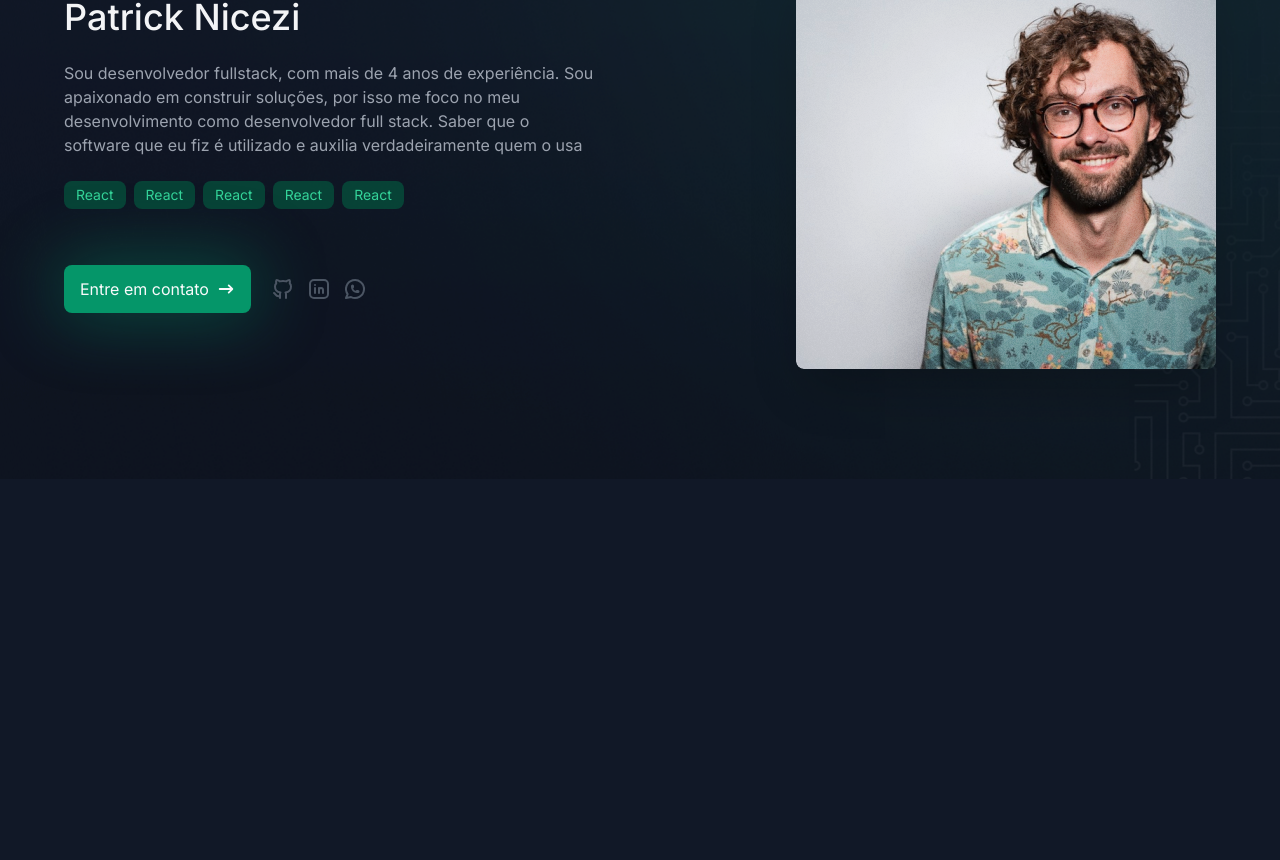
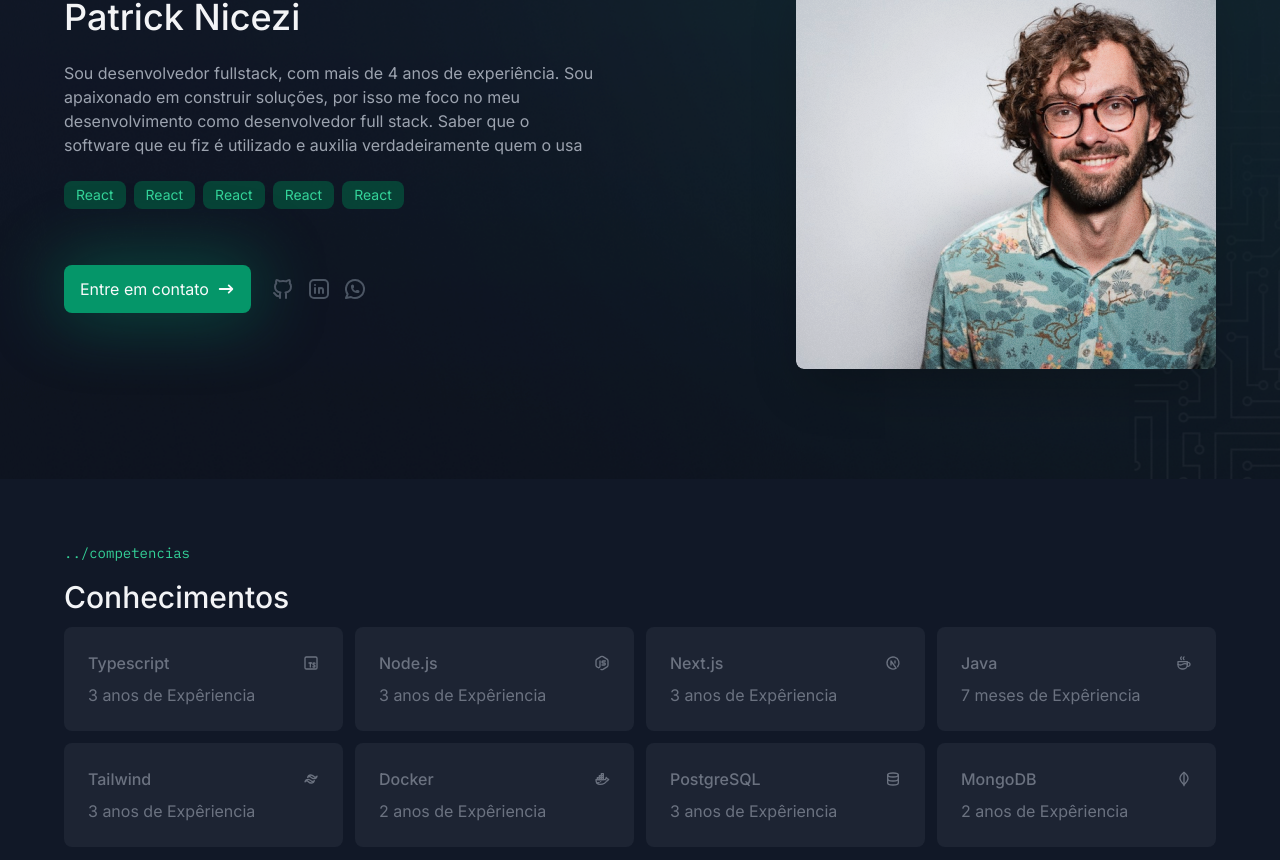
Before and after one commit to patrick0806/protifolio, a Next.js app: page / in a window 1280 px wide. Shown: the part 276-1136 px from the top of the page. Before the commit the page ends 800 px from the top, so only its background shows below. Built offline with nearby package versions, Linux system fonts and the light colour scheme.

Commit message:
feat: knowlege section

```diff
--- a/src/app/page.tsx
+++ b/src/app/page.tsx
@@ -1,9 +1,11 @@
 import { HeroSection } from "../feature/heroSection/heroSection";
+import { KnowTechs } from "../feature/knowTechs/knowTechs";
 
 export default async function Home() {
   return (
     <>
       <HeroSection />
+      <KnowTechs />
     </>
   )
 }
--- /dev/null
+++ b/src/components/sectionTitle.tsx
@@ -0,0 +1,17 @@
+import { cn } from "../lib/utils";
+
+type SectionTitleProps = {
+    title: string;
+    subtitle: string;
+    className?: string
+}
+
+export function SectionTitle({ title, subtitle, className }: SectionTitleProps) {
+    return (
+        <div className={cn("flex flex-col gap-4", className)}>
+            <span className="font-mono text-sm text-emerald-400">{`../${subtitle}`}</span>
+            <h3 className="text-3xl font-medium">{title}</h3>
+        </div>
+    )
+
+}
--- /dev/null
+++ b/src/feature/knowTechs/components/knowTechCard.tsx
@@ -0,0 +1,23 @@
+import { getRelativeTimeString } from "@/src/utils/getRelativeTime"
+import { ReactNode } from "react"
+
+type KnowTechCardProps = {
+    tech: {
+        icon: ReactNode
+        name: string
+        startDate: string
+    }
+}
+
+export function KnowTechCard({ tech }: KnowTechCardProps) {
+    const relativeTime = getRelativeTimeString(new Date(tech.startDate), 'pt-BR').replace('há ', '')
+    return (
+        <div className="p-6 rounded-lg bg-gray-600/20 text-gray-500 flex flex-col gap-2 hover:text-emerald-500 hover:bg-gray-600/30 transition-all">
+            <div className="flex items-center justify-between">
+                <p className="font-medium">{tech.name}</p>
+                {tech.icon}
+            </div>
+            <span>{relativeTime} de Expêriencia</span>
+        </div>
+    )
+}
--- /dev/null
+++ b/src/feature/knowTechs/knowTechs.tsx
@@ -0,0 +1,72 @@
+import { SectionTitle } from "@/src/components/sectionTitle";
+import { KnowTechCard } from "./components/knowTechCard";
+import {
+    TbBrandNextjs,
+    TbBrandNodejs,
+    TbBrandTypescript,
+    //TbBrandJavascript,
+    //TbBrandHtml5,
+    //TbBrandCss3,
+    TbBrandTailwind,
+    TbBrandDocker,
+    //TbBrandWordpress,
+    TbDatabase,
+    TbBrandMongodb,
+    TbCoffee
+} from "react-icons/tb";
+
+const knowTechs = [
+    {
+        icon: <TbBrandTypescript />,
+        name: "Typescript",
+        startDate: "2021-06-01"
+    },
+    {
+        icon: <TbBrandNodejs />,
+        name: "Node.js",
+        startDate: "2021-06-01"
+    },
+    {
+        icon: <TbBrandNextjs />,
+        name: "Next.js",
+        startDate: "2021-06-01"
+    },
+    {
+        icon: <TbCoffee />,
+        name: "Java",
+        startDate: "2023-08-01"
+    },
+    {
+        icon: <TbBrandTailwind />,
+        name: "Tailwind",
+        startDate: "2021-06-01"
+    },
+    {
+        icon: <TbBrandDocker />,
+        name: "Docker",
+        startDate: "2023-01-01"
+    },
+    {
+        icon: <TbDatabase />,
+        name: "PostgreSQL",
+        startDate: "2021-06-01"
+    },
+    {
+        icon: <TbBrandMongodb />,
+        name: "MongoDB",
+        startDate: "2023-01-01"
+    }
+]
+
+export function KnowTechs() {
+    return (
+        <section className="container py-16 ">
+            <SectionTitle subtitle="competencias" title="Conhecimentos" />
+            <div className="pt-3 grid grid-cols-[repeat(auto-fit,minmax(264px,1fr))] gap-3">
+                {knowTechs.map(tech => (
+                    <KnowTechCard key={tech.name} tech={tech} />
+                ))}
+            </div>
+        </section>
+    )
+}
--- /dev/null
+++ b/src/utils/getRelativeTime.ts
@@ -0,0 +1,50 @@
+/**
+ * Convert a date to a relative time string, such as
+ * "a minute ago", "in 2 hours", "yesterday", "3 months ago", etc.
+ * using Intl.RelativeTimeFormat
+ */
+export function getRelativeTimeString(
+  date: Date | number,
+  lang = navigator.language
+): string {
+  // Allow dates or times to be passed
+  const timeMs = typeof date === "number" ? date : date.getTime();
+
+  // Get the amount of seconds between the given date and now
+  const deltaSeconds = Math.round((timeMs - Date.now()) / 1000);
+
+  // Array reprsenting one minute, hour, day, week, month, etc in seconds
+  const cutoffs = [
+    60,
+    3600,
+    86400,
+    86400 * 7,
+    86400 * 30,
+    86400 * 365,
+    Infinity,
+  ];
+
+  // Array equivalent to the above but in the string representation of the units
+  const units: Intl.RelativeTimeFormatUnit[] = [
+    "second",
+    "minute",
+    "hour",
+    "day",
+    "week",
+    "month",
+    "year",
+  ];
+
+  // Grab the ideal cutoff unit
+  const unitIndex = cutoffs.findIndex(
+    (cutoff) => cutoff > Math.abs(deltaSeconds)
+  );
+
+  // Get the divisor to divide from the seconds. E.g. if our unit is "day" our divisor
+  // is one day in seconds, so we can divide our seconds by this to get the # of days
+  const divisor = unitIndex ? cutoffs[unitIndex - 1] : 1;
+
+  // Intl.RelativeTimeFormat do its magic
+  const rtf = new Intl.RelativeTimeFormat(lang, { numeric: "auto" });
+  return rtf.format(Math.floor(deltaSeconds / divisor), units[unitIndex]);
+}
```
